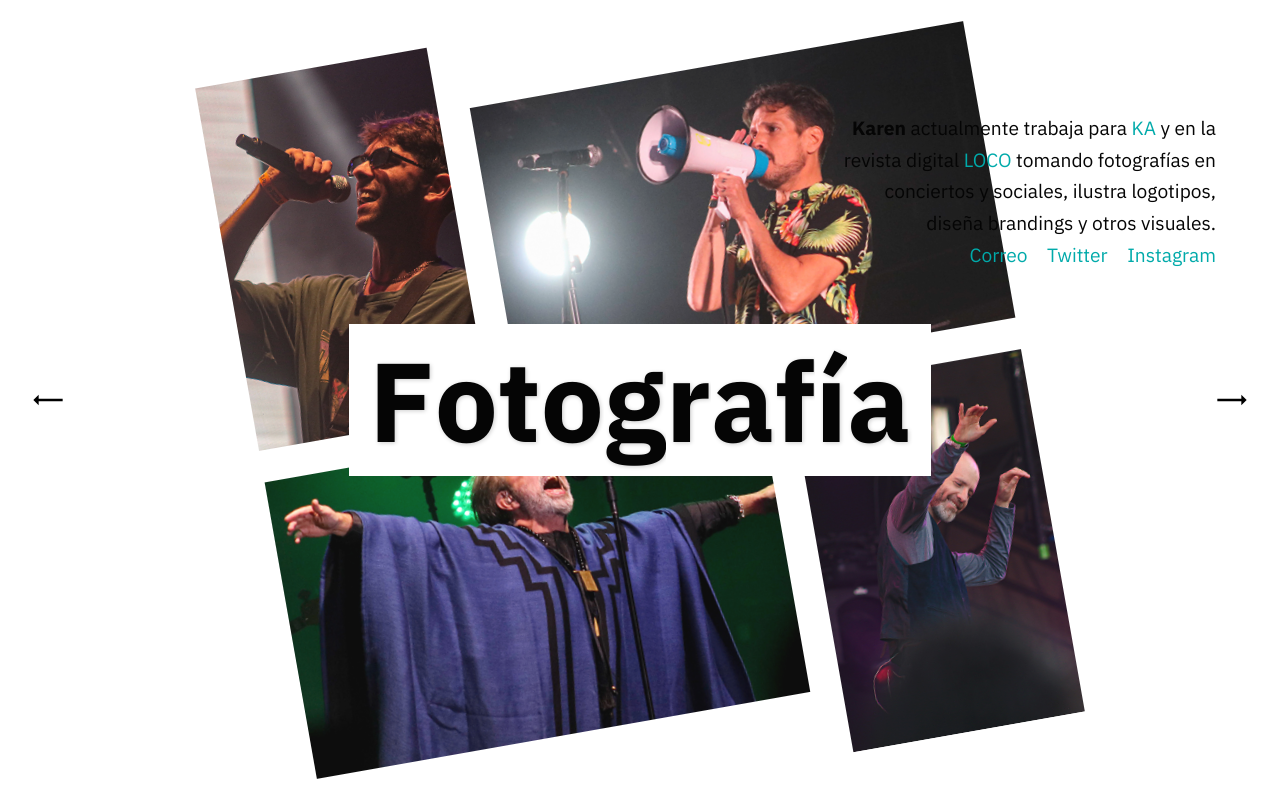
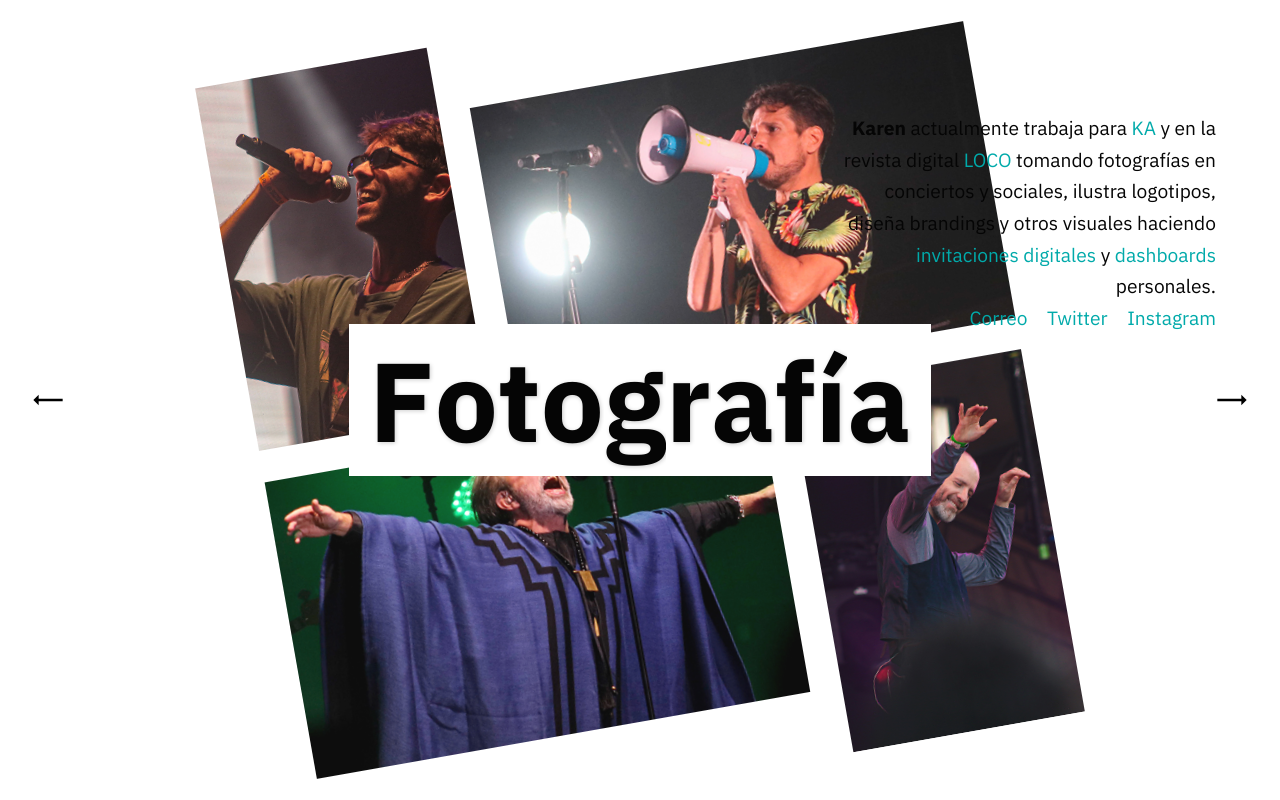
Before and after one commit to urLOCO/carraleska, a plain HTML site: page index.html in a window 1280 px wide. Drawn offline with nearby package versions, Linux system fonts and the light colour scheme.

Commit message:
Update index.html

```diff
--- a/index.html
+++ b/index.html
@@ -17,7 +17,8 @@
 <div class="slider">
   <div class="credits">
     <p> <b>Karen  </b>actualmente trabaja para <a href="https://instagram.com/kartistmx">KA</a> y en la revista digital <a href="https://instagram.com/revistaloco">LOCO</a> tomando fotografías
-	    en conciertos y sociales, ilustra logotipos, diseña brandings y otros visuales.</p>
+	    en conciertos y sociales, ilustra logotipos, diseña brandings y otros visuales haciendo
+	    <a href="https://celebreconmigo.com">invitaciones digitales</a> y <a href="https://crlska.ga">dashboards</a> personales.  </p>
 
 	<a href="mailto:carraleska@gmail.com" class="spaced" target="_blank">Correo</a> <a class="spaced" href="https://twitter.com/crlska_" target="_blank">Twitter</a> <a href="https://instagram.com/crlska" target="_blank">Instagram</a>
   </div>
```
